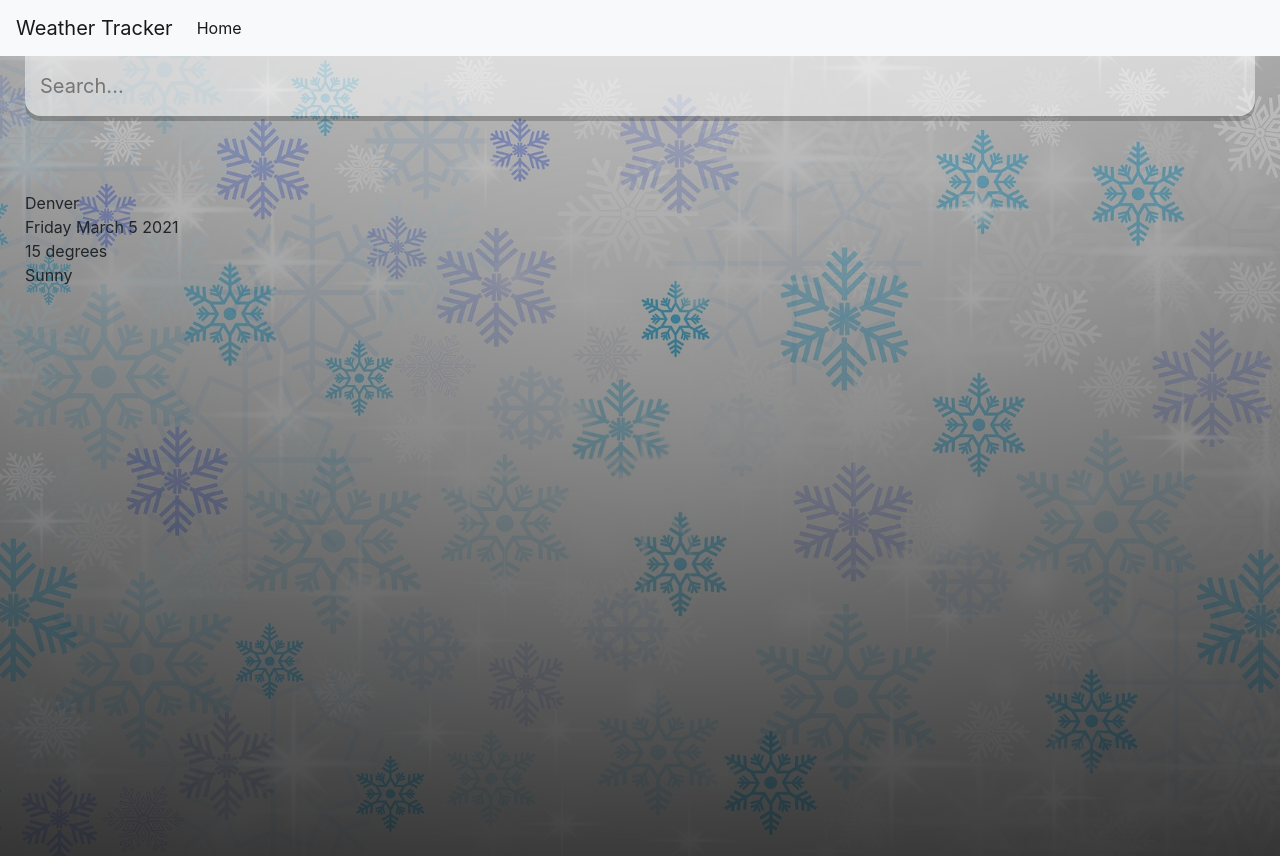
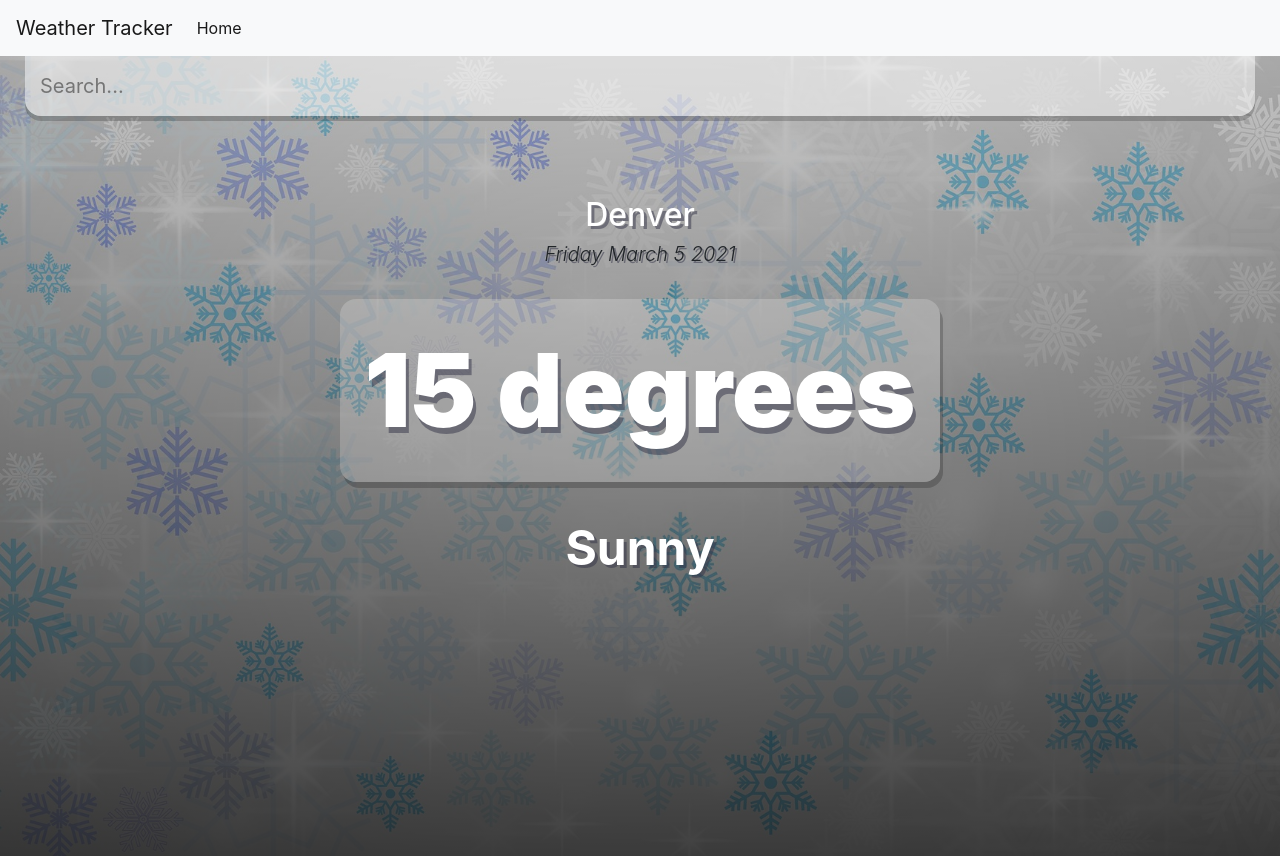
Before and after one commit to LukeMartin-123/Weather-Tracking-React-App, a React (Create React App) app: page / in a window 1280 px wide. Built offline with nearby package versions, Linux system fonts and the light colour scheme.

Commit message:
Home page css complete

```diff
--- a/src/pages/Home.css
+++ b/src/pages/Home.css
@@ -56,3 +56,50 @@
 .search-box .search-bar:focus {
     background-color: rgba(255, 255, 255, 0.75);
 }
+
+
+.location-box .location {
+    color: #FFF;
+    font-size: 32px;
+    font-weight: 500;
+    text-align: center;
+    text-shadow: 3px 3px rgba(50, 50, 70, 0.5);
+}
+
+.location-box .date {
+    3color: #FFF;
+    font-size: 20px;
+    font-weight: 300;
+    font-style: italic;
+    text-align: center;
+    text-shadow: 2px 2px rgba(50, 50, 70, 0.5);
+}
+
+.weather-box {
+    text-align: center;
+}
+
+.weather-box .temp {
+    position: relative;
+    display: inline-block;
+    margin: 30px auto;
+    background-color: rgba(255, 255, 255, 0.2);
+    border-radius: 16px;
+
+    padding: 15px 25px;
+
+    color: #FFF;
+    font-size: 102px;
+    font-weight: 900;
+
+    text-shadow: 3px 6px rgba(50, 50, 70, 0.5);
+    text-align: center;
+    box-shadow: 3px 6px rgba(0, 0, 0, 0.2);
+}
+
+.weather-box .weather {
+    color: #FFF;
+    font-size: 48px;
+    font-weight: 700;
+    text-shadow: 3px 3px rgba(50, 50, 70, 0.5);
+}
--- a/src/pages/Home.js
+++ b/src/pages/Home.js
@@ -1,4 +1,4 @@
-import React from "react";
+import React, { useState } from "react";
 import "./Home.css";
 
 const apiKey = {
@@ -7,6 +7,8 @@
 }
 
 function Home() {
+
+  const [query, setQuery] = useState("")
 
   const dateBuilder = (d) => {
     let months = ["January", "February", "March", "April", "May", "June", "July", "August", "September", "October", "November", "December"];
```
